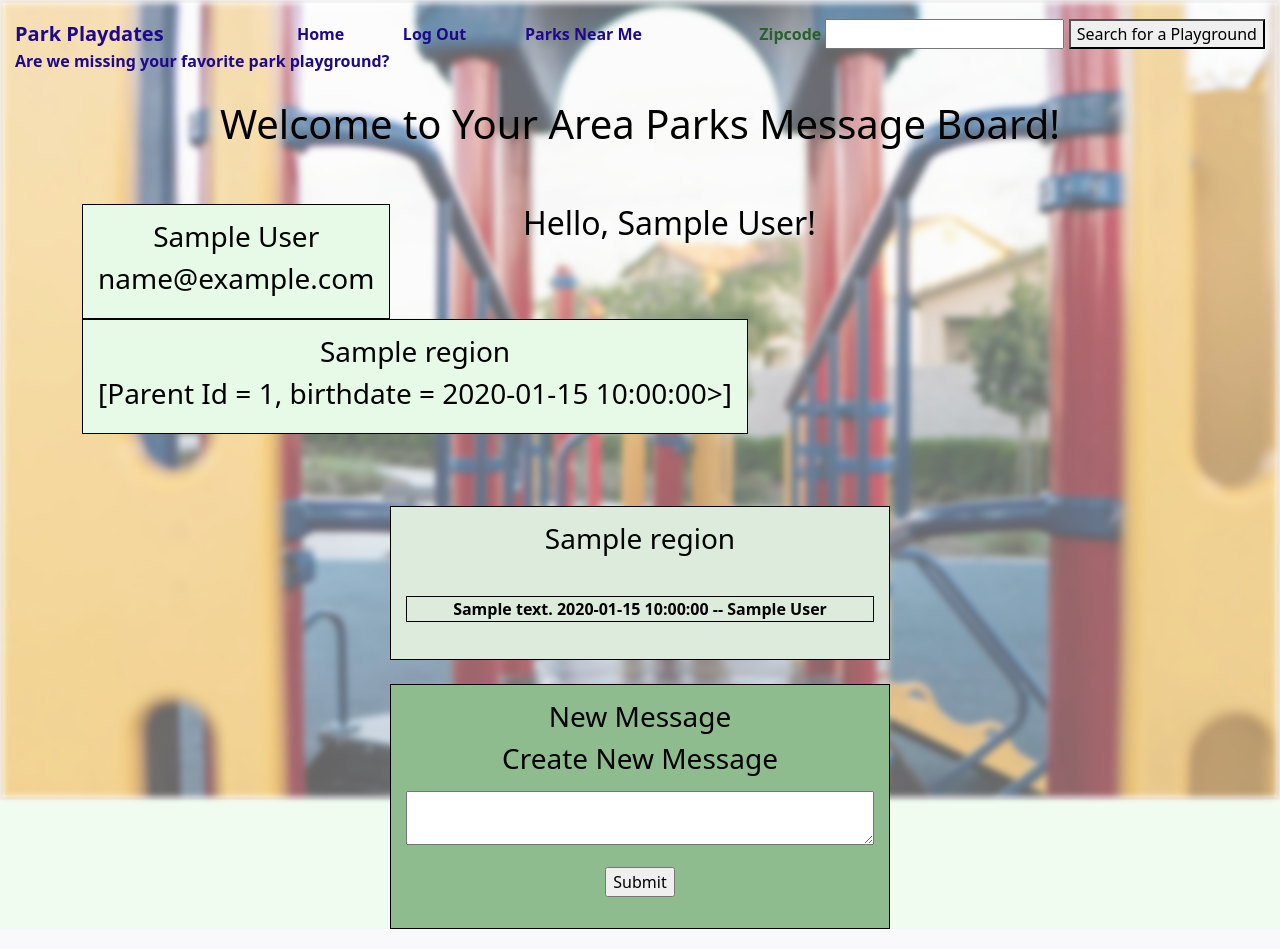
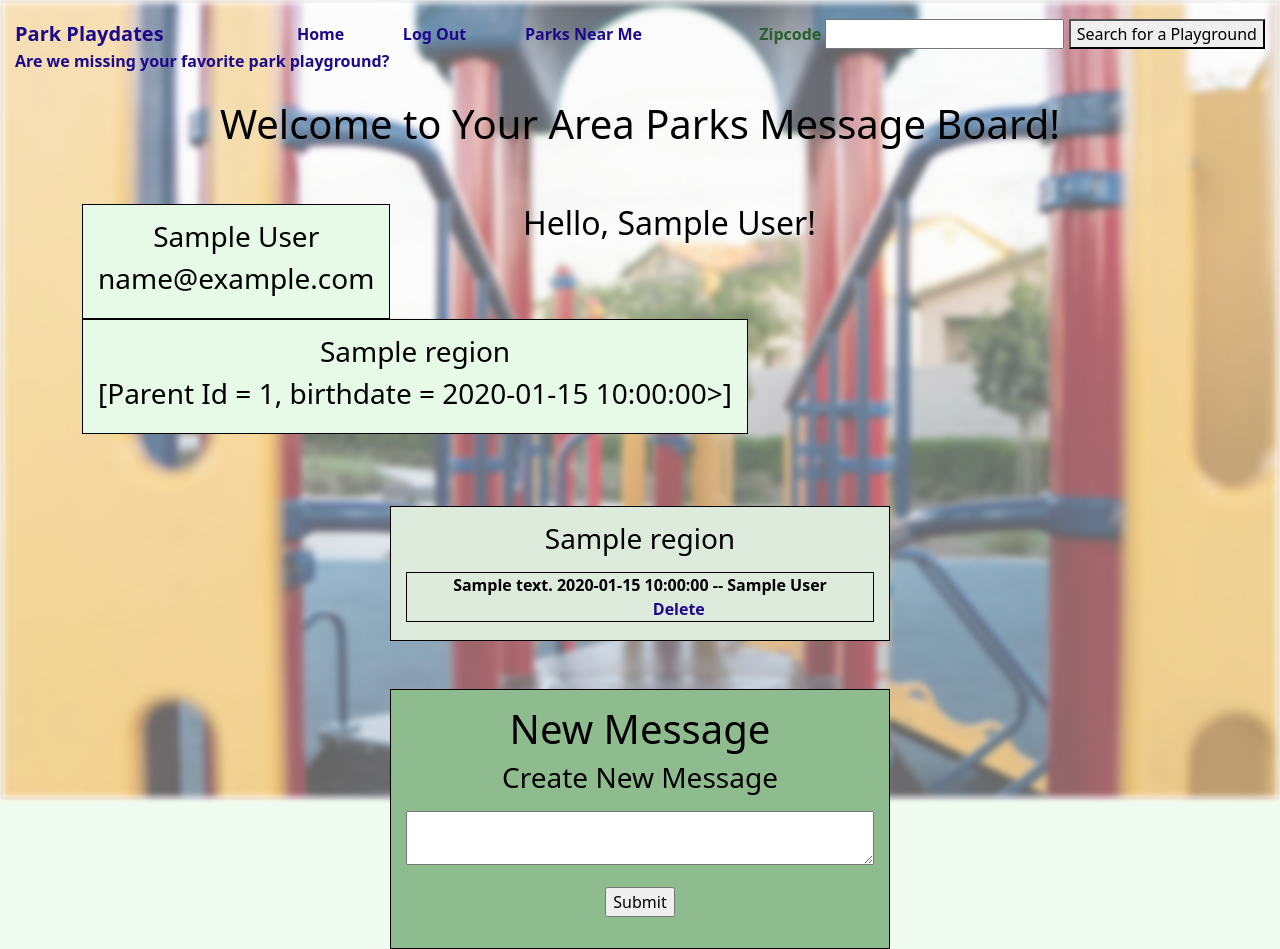
Before and after one commit to elenirichey/Eleni-project, a Flask app: page /message_board/1 in a window 1280 px wide. Run offline with Flask 2, Linux system fonts and the light colour scheme; the visitor is signed in with stand-in values (Sample User, id 1); tables that the repository leaves empty hold one stand-in row (values such as "Sample post"); some libraries are stand-ins or nearby versions.

Commit message:
working on delete function

```diff
--- a/crud.py
+++ b/crud.py
@@ -220,7 +220,7 @@ def get_message_by_region(region_id):
     return homeboard
 
 def get_message_by_message_id(post_id):
-    message = db.session.query(Message).filter_by(post_id=post_id)
+    message = db.session.query(Message).filter_by(post_id=post_id).first()
     return message
 
 def get_message_by_park_id(park_id):
--- a/server.py
+++ b/server.py
@@ -116,14 +116,29 @@ def add_new_message_to_homeboard():
     region_id = user.region_id
 
 
-    new_message = crud.create_message(timestamp=datetime.now(), user_id=user_id, park_id = park_id, region_id = region_id, message = message)
+    new_message = crud.create_message(timestamp=(datetime.now()).strftime("%d-%m-%Y %H:%M:%S"), user_id=user_id, park_id = park_id, region_id = region_id, message = message)
 
 
     return redirect (f"/message_board/{user.region_id}")
 
-# @app.route("/delete_message", methods = ["POST"])
-# def delete_user_message():
-#     message = request.form.get("selected-message")
+@app.route("/delete_message")
+def delete_user_message(post_id):
+    #onclick - get clicked message id?
+    # message = request.form.get("selected-message")
+    #or else on click? not sure how to connect them
+    post_id = session.get("post_id")
+    user = crud.get_user_by_email(session['email'])
+    message = crud.get_message_by_message_id(post_id)
+
+    if user == message.user_id:
+        db.session.delete(message)
+        db.session.commit()
+        flash("you have deleted your message")
+
+    else:
+        flash("Sorry, you can only delete your posted messages")
+
+
     #comes from clicking on the delete button in the message - so clicking that button should send the info of the message id
 
 
--- a/static/css/base.css
+++ b/static/css/base.css
@@ -337,22 +337,9 @@ color: rgb(161, 157, 157);
   color: rgb(166, 164, 164);
 } */
 
-.box{
-    width: 100%;
-    /* border: 1px solid black; */
-    float: center;
-    text-align: center;
-}
 
-.message-box {
-  width: 100%;
-    border: 1px solid black;
-    float: right;
 
-    margin-bottom: 3px;
-    background-color:rgb(220, 235, 220);
 
-}
 .park-info{
 width: 100%;
 margin-bottom: 5px;
@@ -464,18 +451,49 @@ width: auto;
 .message-board{
     width: 100%;
     max-width: 500px;
+    height: 100%;
+    float: center;
     border: 1px solid black;
     padding: 15px;
-  margin: auto;
+    margin: auto;
     background-color: rgb(220, 235, 220);
 }
+.main-box
+{
+  width: 100%;
+  height: 100%;
+  /* border: 1px solid black; */
+  float: center;
+  text-align: center;
+  margin-bottom: 3px;
+  background-color: rgb(220, 235, 220);
+}
+.box{
+  width: 100%;
+  height: 100%;
+  float: center;
+  text-align: center;
+  margin-bottom: 3px;
+  background-color: rgb(220, 235, 220);
+}
 
+.message-box {
+    width: 100%;
+    max-width: 500px;
+    border: 1px solid black;
+    float: center;
+    text-align: center;
+    margin-bottom: 3px;
+    background-color:rgb(220, 235, 220);
+
+}
 .add-message{
     width: 100%;
+    float: center;
     max-width:500px;
     border: 1px solid black;
     padding: 15px;
-  margin: auto;
+    margin: auto;
     background-color: darkseagreen;
 
 
@@ -483,8 +501,9 @@ width: auto;
 
 .new-message{
   width:100%;
-  height:100%;
+  height:95%;
   max-width:500px;
+  float: center;
 
 }
 
--- a/static/css/signin.css
+++ b/static/css/signin.css
@@ -79,6 +79,8 @@ background-color: rgb(0,0,0); /* Fallback color */
   border: 3px solid #f1f1f1;
   text-shadow: 3px solid black;
   position: absolute;
+  display: flex;
+  flex-direction: column;
   top: 50%;
   left: 50%;
   transform: translate(-50%, -50%);
--- a/templates/message_board.html
+++ b/templates/message_board.html
@@ -61,28 +61,35 @@
 <br>
 
   <div class="container-fluid">
-    <!-- <div class="row"> -->
-    <!-- <div class="text-center"> -->
-      <div class="message-board">
+
+  <div class="message-board">
 
 
-  <!-- need to account for region id -->
+
   {% if homeboard %}
-  <div class="box"><h1 class="h3 mb-3 fw-normal">{{user.region.region_name}}</h1> </div>
+  <div class="box">
+  <h1 class="h3 mb-3 fw-normal">{{user.region.region_name}}</h1>
 
 
     {% for message in homeboard %}
-    <!-- for region in regions // for message in region -->
-    <br>
     <div class="message-box">
+
+    <!-- <div class="message-box"> -->
 
      {{ message.message }}
     {{ message.timestamp }}
     -- {{ message.user.display_name }}
-    </div>
+      {% if message.user_id == user.user_id %}
+    <span class="active offset-2"><a href="/delete_message">Delete</a></span>
+     {% endif %}
+    <br>
+
+  </div>
 
     {% endfor %}
 
+  </div>
+</div>
     {% else %}
     <h1> No one has posted anything yet!</h1>
   {% endif %}
@@ -91,7 +98,6 @@
 </div>
 
 
-<br>
 <!-- </div> -->
 <!-- </div> -->
 <!-- </div> -->
@@ -101,9 +107,9 @@
   <!-- <div class="text-center"> -->
     <div class="add-message">
 
-  <h3> New Message</h3>
+  <h1> New Message</h1>
   <form action="/new_message" method="POST">
-    <h1 class="h3 mb-3 fw-normal">Create New Message</h1>
+    <h3 class="h3 mb-3 fw-normal">Create New Message</h3>
     <!-- <p>
     <label for="new-message">Create New Message:</label>
   </p> -->
@@ -122,11 +128,12 @@
   </form>
 </div>
 <!-- </div> -->
-</div>
+<!-- </div> -->
 <!-- </div>
 </div> -->
 </body>
 </div>
+
   <!-- <h3>Delete Message</h3>
   <form action="/delete_message" method="POST">
     <p>
@@ -135,7 +142,58 @@
       </form>
     </p> -->
 
+    <!-- <div class="modal fade" id="editMessage" tabindex="-1" role="dialog" aria-labelledby="editMessageLabel" aria-hidden="true">
+      <div class="modal-dialog">
+        <div class="modal-content">
+          <div class="modal-header">
+            <button type="button" class="close" data-dismiss="modal"><span aria-hidden="true">×</span><span class="sr-only">Close</span></button>
+            <h4 class="modal-title" id="editModalLabel">Edit</h4>
+          </div>
+          <div class="modal-body">
+            <form role="form">
+
+              <div class="form-group">
+                <label for="message-text" class="control-label">Message</label>
+                <textarea class="form-control" id="editmessage"></textarea>
+              </div>
+            </form>
+          </div>
+          <div class="modal-footer">
+            <button type="button" class="btn btn-default" data-dismiss="modal">Close</button>
+            <button id="btnUpdate" type="button" class="btn btn-primary">Update</button>
+          </div>
+        </div>
+      </div>
+    </div> -->
+
+
+
+
+    <!-- <script id="listTemplate">
+    <li class="list-group-item">
+        <div class="checkbox">
+
+        </div>
+        <div class="pull-right action-buttons">
+            <a data-toggle="modal" data-target="#editMessage"><span class="glyphicon glyphicon-pencil"></span></a>
+        </div>
+    </li>
+  </script> -->
+
+
+    <!-- <div class="row">
+      <div class="col-md-12">
+          <div class="panel-body">
+            <ul id="ulist" class="list-group">
+
+            </ul>
+          </div>
+      </div>
+    </div> -->
+
+
 <!--
   </form> -->
+  <script type="text/javascript" src="http://ajax.aspnetcdn.com/ajax/jquery.templates/beta1/jquery.tmpl.js"></script>
    {% endblock %}
   <!-- region.message -->
```
